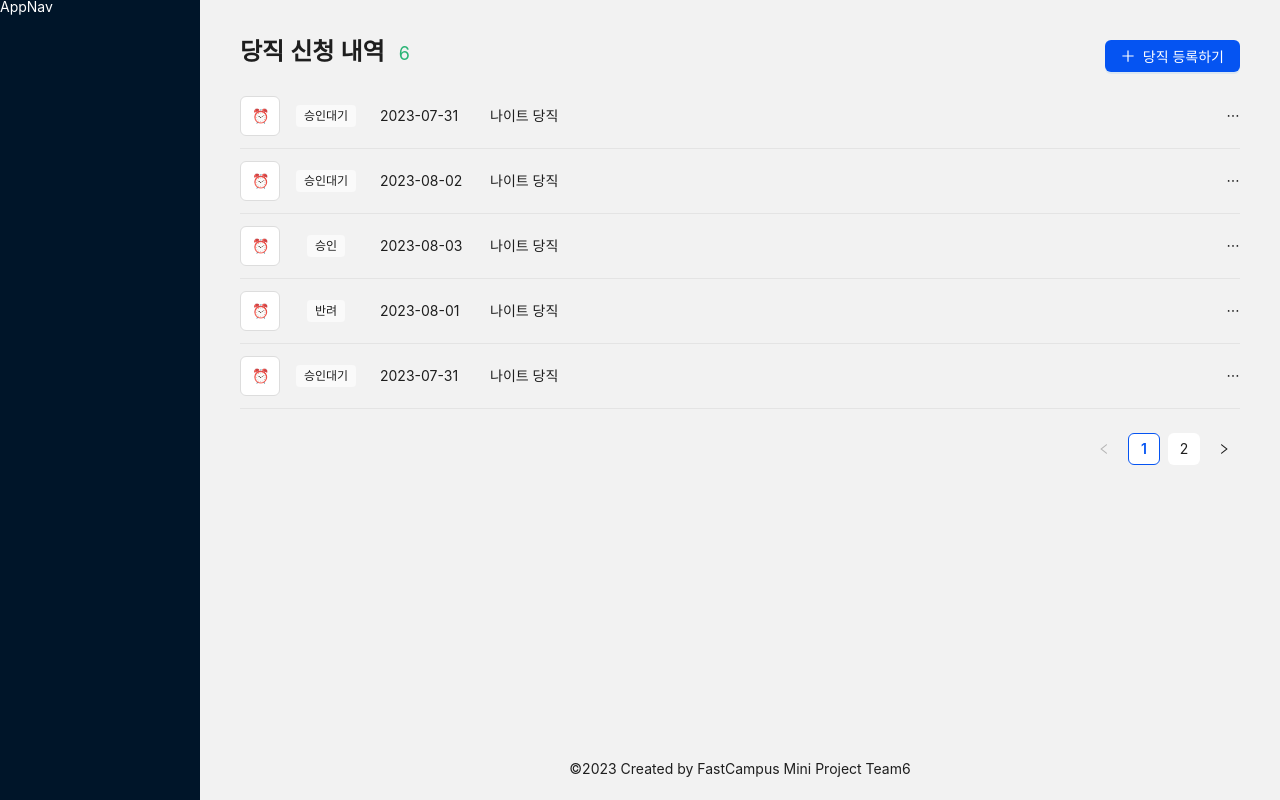
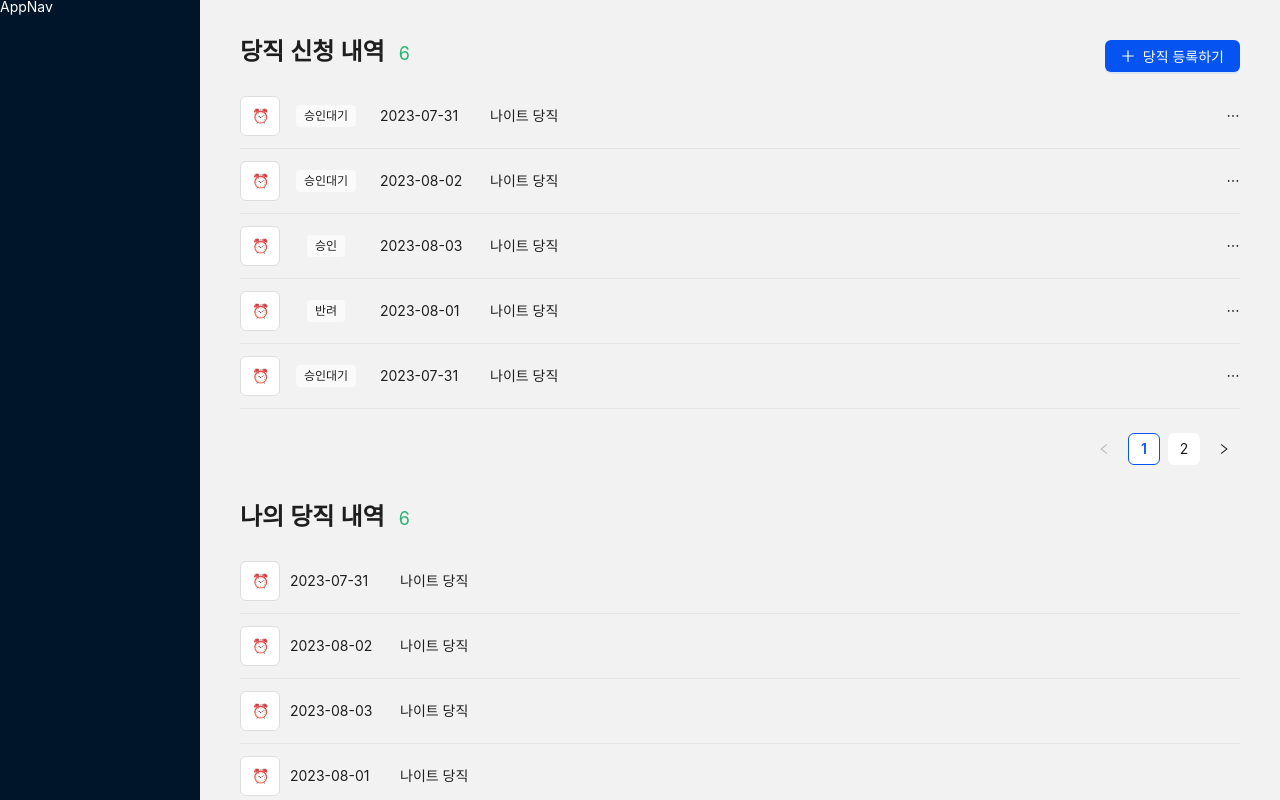
Before and after one commit to FC-MINI-6/mini-project-FE, a React (Vite) app: page /duty in a window 1280 px wide. Shown: the top 800 px of the page. Built offline with nearby package versions, Linux system fonts and the light colour scheme.

Commit message:
feat: 당직 기록 UI 작업

```diff
--- /dev/null
+++ b/src/components/duty/DutyHistoryItem.tsx
@@ -0,0 +1,41 @@
+import React from 'react'
+import { IDummyDutyRequest } from 'constants/index'
+import { List, Typography } from 'antd'
+import { styled } from 'styled-components'
+
+const { Text } = Typography
+
+export const DutyHistoryItem = React.memo(({ item }: { item: IDummyDutyRequest }) => {
+  return (
+    <List.Item>
+      <ItemWrapper>
+        <IconBox>⏰</IconBox>
+        <Date>{item.date}</Date>
+        <Text style={{ flexGrow: 1 }}>{item.reason}</Text>
+      </ItemWrapper>
+    </List.Item>
+  )
+})
+
+const ItemWrapper = styled.div`
+  width: 100%;
+  height: 40px;
+  display: flex;
+  gap: 10px;
+  align-items: center;
+`
+
+const IconBox = styled.div`
+  width: 40px;
+  height: 40px;
+  border: 1px solid var(--color-border);
+  border-radius: 6px;
+  display: flex;
+  justify-content: center;
+  align-items: center;
+  background-color: var(--color-white);
+`
+
+const Date = styled.div`
+  min-width: 100px;
+`
--- a/src/components/duty/index.ts
+++ b/src/components/duty/index.ts
@@ -1 +1,2 @@
 export * from 'components/duty/DutyRequestItem'
+export * from 'components/duty/DutyHistoryItem'
--- a/src/pages/Duty.tsx
+++ b/src/pages/Duty.tsx
@@ -1,5 +1,5 @@
 import { DUMMY_DUTY_REQUEST_LIST } from 'constants/index'
-import { DutyRequestItem } from 'components/index'
+import { DutyRequestItem, DutyHistoryItem } from 'components/index'
 import { styled } from 'styled-components'
 
 import { useCallback } from 'react'
@@ -27,16 +27,16 @@ export const Duty = () => {
         />
       </Wapper>
 
-      {/* <Wapper>
+      <Wapper>
         <h2>
-          연차 사용 내역 <span>{requestData.length}</span>
+          나의 당직 내역 <span>{DUMMY_DUTY_REQUEST_LIST.length}</span>
         </h2>
         <List
           pagination={{ position: 'bottom', align: 'end', pageSize: 5 }}
-          dataSource={requestData}
-          renderItem={item => <DayOffHistorytItem item={item} />}
+          dataSource={DUMMY_DUTY_REQUEST_LIST}
+          renderItem={item => <DutyHistoryItem item={item} />}
         />
-      </Wapper> */}
+      </Wapper>
     </Container>
   )
 }
@@ -47,6 +47,7 @@ const Container = styled.div`
   gap: 40px;
   justify-content: space-between;
   min-height: calc(100% - 62px);
+  position: relative;
 `
 
 const Wapper = styled.div`
@@ -73,5 +74,5 @@ const Wapper = styled.div`
 `
 const ButtonBox = styled.div`
   position: absolute;
-  right: 40px;
+  right: 0;
 `
```
